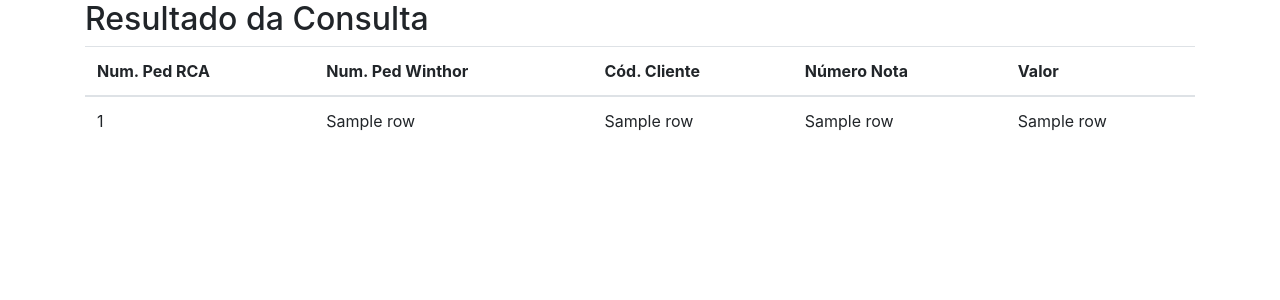
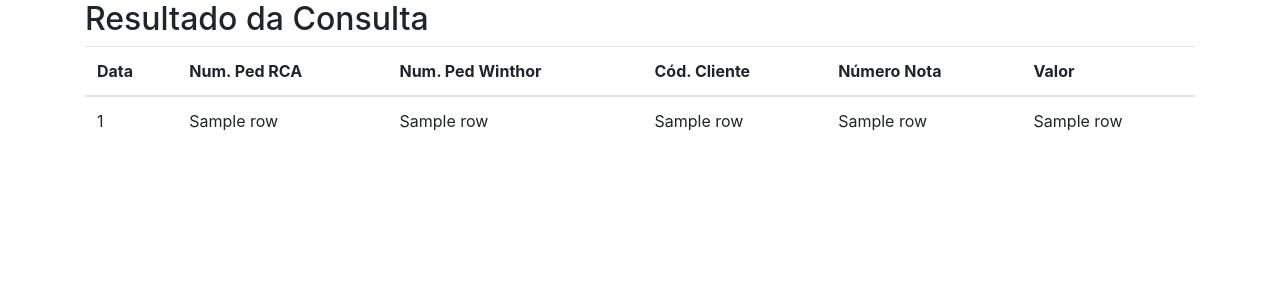
Before and after one commit to ThiagoRamos28/SiteConsultas, a Flask app: template siteconsultas/templates/resultado_consulta.html in a window 1280 px wide. Shown: the part 104-404 px from the top of the page. Run offline with Flask 3, Linux system fonts and the light colour scheme; the template is opened without the code that fills it: most values are stand-ins (such as "Sample title", 1, 10 or a date in 2020); some libraries are stand-ins or nearby versions.

Commit message:
Update resultado_consulta.html

```diff
--- a/siteconsultas/templates/resultado_consulta.html
+++ b/siteconsultas/templates/resultado_consulta.html
@@ -12,6 +12,7 @@
             <table class="table">
                 <thead>
                     <tr>
+                        <th>Data</th>
                         <th>Num. Ped RCA</th>
                         <th>Num. Ped Winthor</th>
                         <th>Cód. Cliente</th>
@@ -27,6 +28,7 @@
                             <td>{{ row[2] }}</td>
                             <td>{{ row[3] }}</td>
                             <td>{{ row[4] }}</td>
+                            <td>{{ row[5] }}</td>
                         </tr>
                     {% endfor %}
                 </tbody>
```
